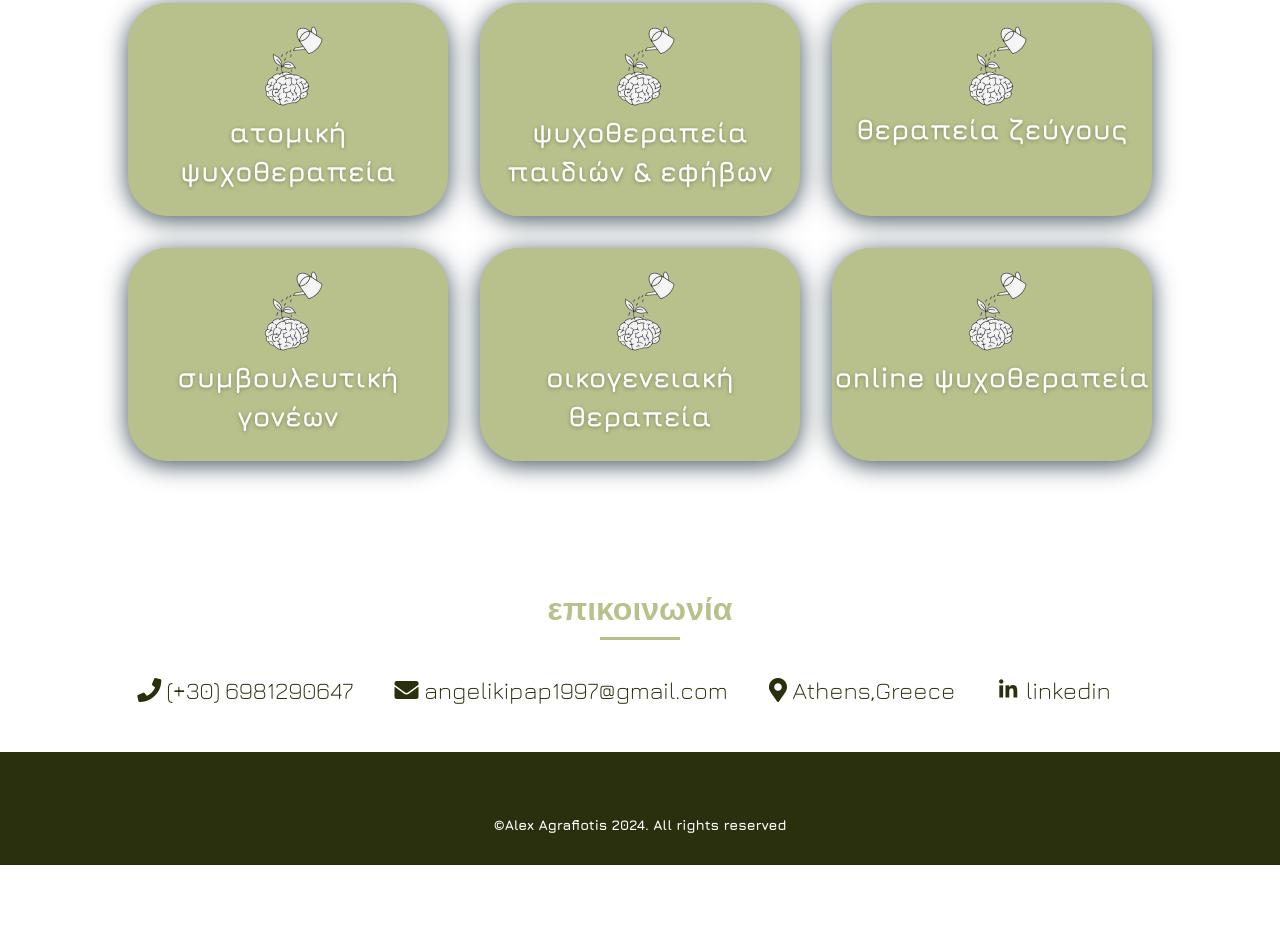
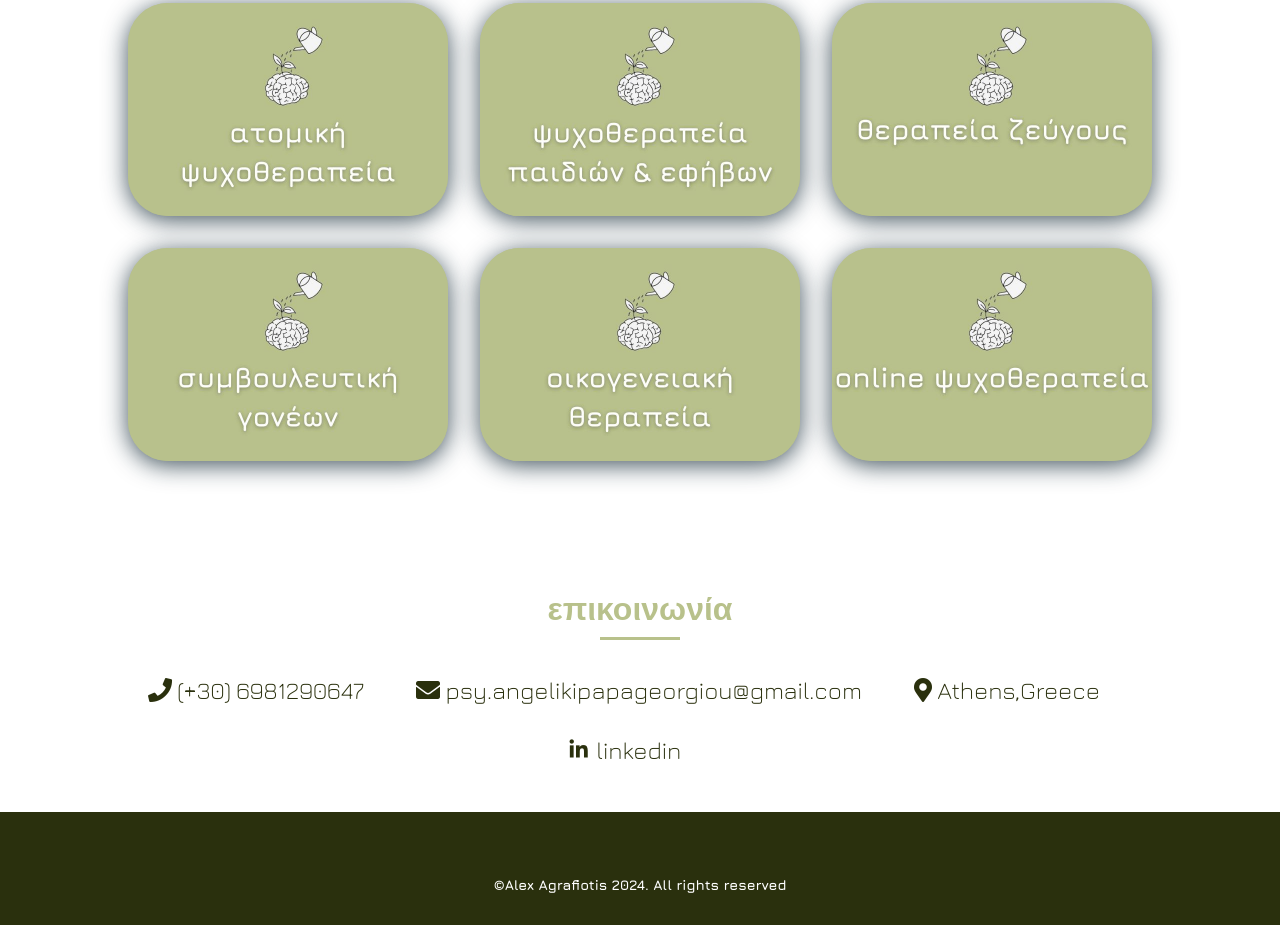
Before and after one commit to angelikipapageorgiou/portfolio, a plain HTML site: page index.html in a window 1280 px wide. Shown: the part 1556-2481 px from the top of the page. Before the commit the page ends 2421 px from the top, so only its background shows below. Drawn offline with nearby package versions, Linux system fonts and the light colour scheme.

Commit message:
Update email

```diff
--- a/index.html
+++ b/index.html
@@ -152,7 +152,7 @@
           </a>
           <a href="mailto:angelikipap1997@gmail.com" class="home__social-icon">
             <i class="fas fa-envelope"> </i>
-            angelikipap1997@gmail.com
+            psy.angelikipapageorgiou@gmail.com
           </a>
           <a class="home__social-icon">
             <i class="fas fa-map-marker-alt"></i>
```
